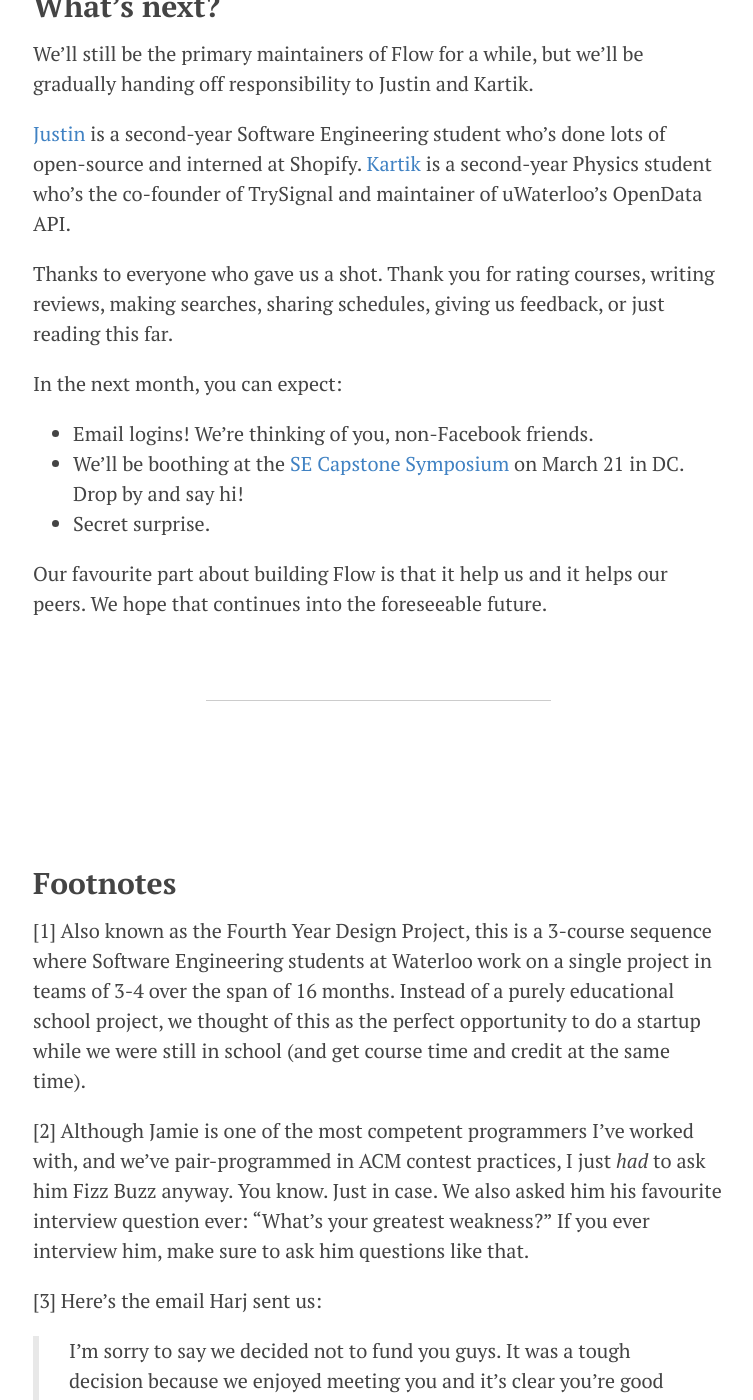
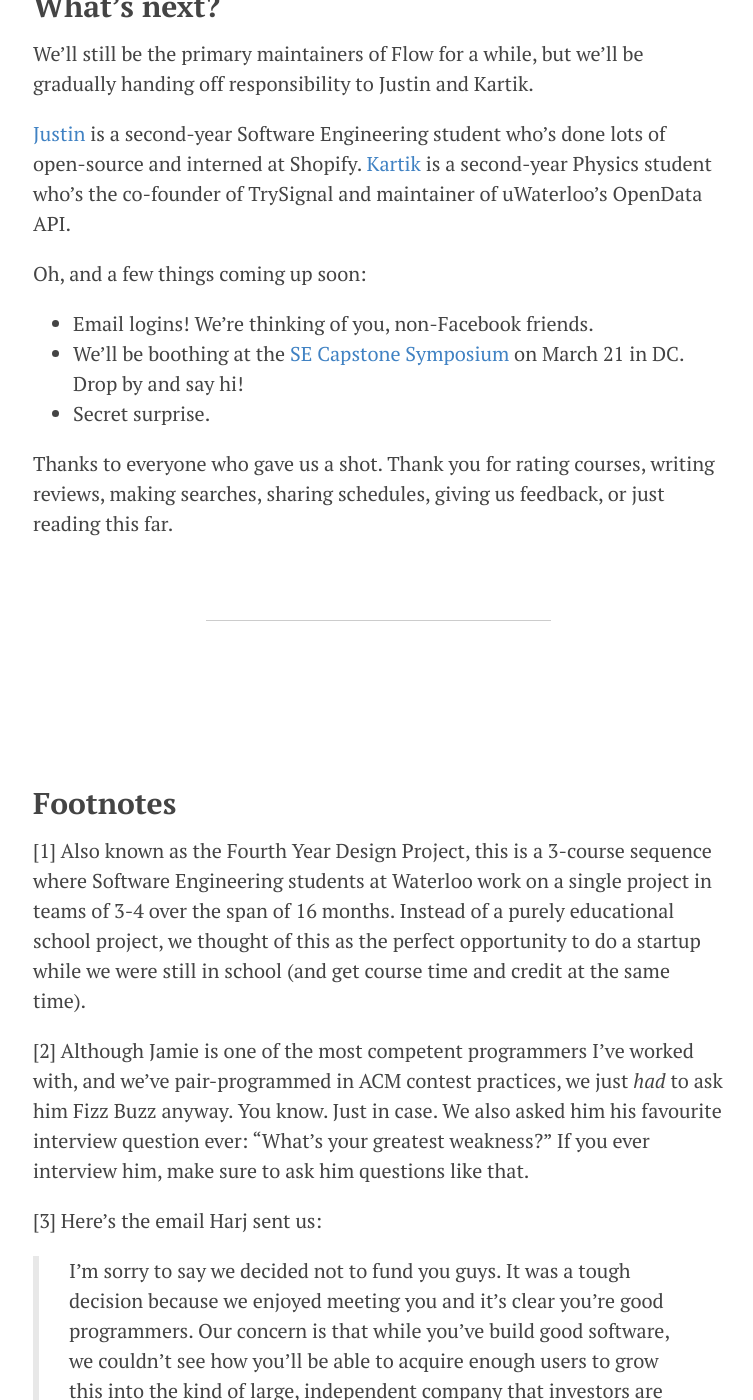
Before and after one commit to divad12/blog, a Jekyll site: the page built from open-sourcing-uw-flow-draft.md, in a window 1280 px wide and 1400 px high, scrolled down 6341 px. Shown: the whole window, without its empty margins (107-860 px from the left). Built offline with Jekyll 4.4.1, drawn with Linux system fonts in a browser that asks for light colours; nearby versions of some CDN libraries; Markdown is read by kramdown in place of the engine named in the settings; comment, search, counter and statistics services are not loaded.

Commit message:
Small edits to draft

```diff
--- a/open-sourcing-uw-flow-draft.md
+++ b/open-sourcing-uw-flow-draft.md
@@ -135,15 +135,14 @@
 
 [Justin][] is a second-year Software Engineering student who's done lots of open-source and interned at Shopify. [Kartik][] is a second-year Physics student who's the co-founder of TrySignal and maintainer of uWaterloo's OpenData API.
 
-Thanks to everyone who gave us a shot. Thank you for rating courses, writing reviews, making searches, sharing schedules, giving us feedback, or just reading this far.
-
-In the next month, you can expect:
+Oh, and a few things coming up soon:
 
 - Email logins! We're thinking of you, non-Facebook friends.
 - We'll be boothing at the [SE Capstone Symposium](https://uwaterloo.ca/engineering/events/software-engineerings-capstone-design-symposium) on March 21 in DC. Drop by and say hi!
 - Secret surprise.
 
-Our favourite part about building Flow is that it help us and it helps our peers. We hope that continues into the foreseeable future.
+Thanks to everyone who gave us a shot. Thank you for rating courses, writing reviews, making searches, sharing schedules, giving us feedback, or just reading this far.
+
 
 <hr class="article-divider">
 
```
Also changed, not shown: other parts of open-sourcing-uw-flow-draft.md (+1 -1 lines).
